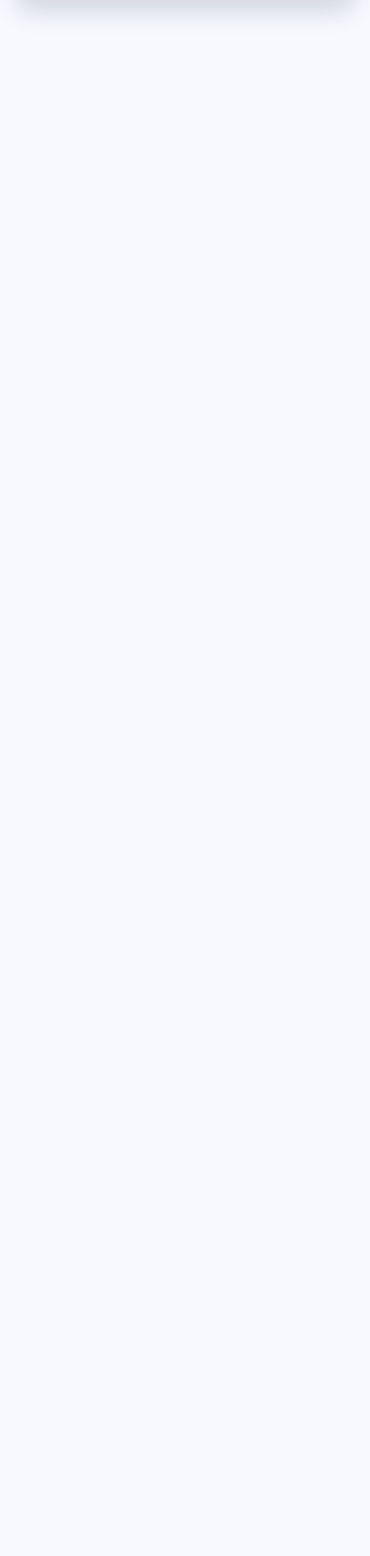
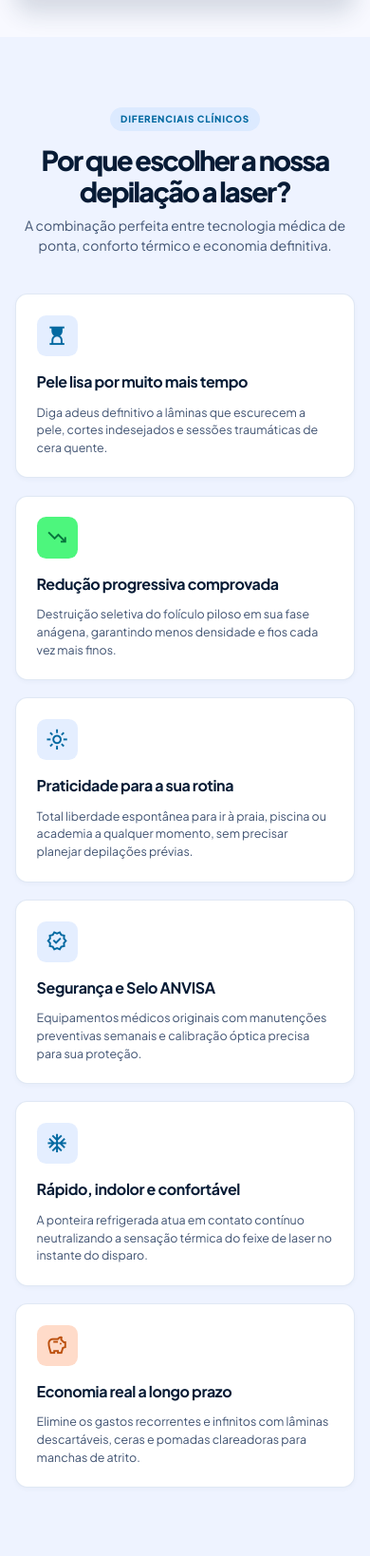
Before and after one commit to LevyAlves1532/laser_clinica, a PHP site: page / in a window 390 px wide. Shown: the part 1408-3046 px from the top of the page at 95% size. Before the commit the page ends 1427 px from the top, so only its background shows below. Run offline with PHP 8.4, Linux system fonts and the light colour scheme.

Commit message:
add differential cards section with responsive styles and component integration

```diff
--- a/assets/css/app.css
+++ b/assets/css/app.css
@@ -726,3 +726,135 @@ p {
 		min-height: 390px;
 	}
 }
+
+/* Diferenciais clínicos */
+.differentials {
+	padding: clamp(4.5rem, 9vw, 7rem) 1.5rem;
+	background: #eef3ff;
+}
+
+.differentials__container {
+	width: min(100%, 1200px);
+	margin: 0 auto;
+}
+
+.differentials__heading {
+	margin: 0 auto clamp(2.5rem, 5vw, 3.75rem);
+	text-align: center;
+}
+
+.section-label {
+	display: inline-block;
+	margin-bottom: 0.9rem;
+	padding: 0.3rem 0.7rem;
+	border-radius: 999px;
+	background: #dceaff;
+	color: var(--color-primary-dark);
+	font-size: 0.62rem;
+	font-weight: 800;
+	letter-spacing: 0.08em;
+	text-transform: uppercase;
+}
+
+.differentials__heading h2 {
+	margin-bottom: 0.55rem;
+	color: #071b35;
+	font-size: clamp(1.8rem, 3.5vw, 2.85rem);
+	font-weight: 800;
+	letter-spacing: -0.06em;
+	line-height: 1.15;
+}
+
+.differentials__heading p {
+	margin-bottom: 0;
+	color: #405372;
+	font-size: clamp(0.88rem, 1.5vw, 1rem);
+	line-height: 1.5;
+}
+
+.differentials__grid {
+	display: grid;
+	grid-template-columns: repeat(3, minmax(0, 1fr));
+	gap: 1.15rem;
+}
+
+.differential-card {
+	min-height: 218px;
+	padding: 1.55rem;
+	border: 1px solid rgb(214 224 240 / 0.75);
+	border-radius: 0.8rem;
+	background: var(--color-white);
+	box-shadow: 0 2px 4px rgb(40 65 100 / 0.04);
+	transition: transform 180ms ease, box-shadow 180ms ease;
+}
+
+.differential-card:hover {
+	box-shadow: 0 12px 24px rgb(40 65 100 / 0.11);
+	transform: translateY(-4px);
+}
+
+.differential-card__icon {
+	display: grid;
+	place-items: center;
+	width: 2.7rem;
+	height: 2.7rem;
+	margin-bottom: 1rem;
+	border-radius: 0.6rem;
+	background: #e4eeff;
+	color: var(--color-primary-dark);
+}
+
+.differential-card__icon .material-symbols-outlined {
+	font-size: 1.45rem;
+}
+
+.differential-card--green .differential-card__icon {
+	background: #4df67d;
+	color: #08753d;
+}
+
+.differential-card--orange .differential-card__icon {
+	background: #ffdbc9;
+	color: #bc500e;
+}
+
+.differential-card h3 {
+	margin-bottom: 0.75rem;
+	color: #071b35;
+	font-size: 1rem;
+	font-weight: 700;
+	letter-spacing: -0.025em;
+	line-height: 1.35;
+}
+
+.differential-card p {
+	margin-bottom: 0;
+	color: #405372;
+	font-size: 0.78rem;
+	line-height: 1.5;
+}
+
+@media (max-width: 900px) {
+	.differentials__grid {
+		grid-template-columns: repeat(2, minmax(0, 1fr));
+	}
+}
+
+@media (max-width: 600px) {
+	.differentials {
+		padding-inline: 1rem;
+	}
+
+	.differentials__break {
+		display: none;
+	}
+
+	.differentials__grid {
+		grid-template-columns: 1fr;
+	}
+
+	.differential-card {
+		min-height: auto;
+		padding: 1.35rem;
+	}
+}
--- a/components.php
+++ b/components.php
@@ -4,6 +4,7 @@ $folderComponents = './components/';
 
 $components = [
     'cCardBanner' => 'card-banner.php',
+    'cDifferentialCard' => 'differential-card.php',
     'cButton' => 'button.php',
 ];
 
--- /dev/null
+++ b/components/differential-card.php
@@ -0,0 +1,14 @@
+<?php
+    $icon = $props['icon'] ?? 'spa';
+    $title = $props['title'] ?? '';
+    $description = $props['description'] ?? '';
+    $theme = $props['theme'] ?? 'blue';
+?>
+
+<article class="differential-card differential-card--<?= htmlspecialchars($theme, ENT_QUOTES, 'UTF-8') ?>">
+    <div class="differential-card__icon" aria-hidden="true">
+        <span class="material-symbols-outlined"><?= htmlspecialchars($icon, ENT_QUOTES, 'UTF-8') ?></span>
+    </div>
+    <h3><?= htmlspecialchars($title, ENT_QUOTES, 'UTF-8') ?></h3>
+    <p><?= htmlspecialchars($description, ENT_QUOTES, 'UTF-8') ?></p>
+</article>
--- /dev/null
+++ b/containers/differentials.php
@@ -0,0 +1,44 @@
+<section class="differentials" id="beneficios" aria-labelledby="differentials-title">
+    <div class="differentials__container">
+        <div class="differentials__heading">
+            <span class="section-label">Diferenciais clínicos</span>
+            <h2 id="differentials-title">Por que escolher a nossa depilação a laser?</h2>
+            <p>A combinação perfeita entre tecnologia médica de ponta, conforto térmico e<br class="differentials__break"> economia definitiva.</p>
+        </div>
+
+        <div class="differentials__grid">
+            <?php $cDifferentialCard([
+                'icon' => 'hourglass_top',
+                'title' => 'Pele lisa por muito mais tempo',
+                'description' => 'Diga adeus definitivo a lâminas que escurecem a pele, cortes indesejados e sessões traumáticas de cera quente.',
+            ]); ?>
+            <?php $cDifferentialCard([
+                'icon' => 'trending_down',
+                'title' => 'Redução progressiva comprovada',
+                'description' => 'Destruição seletiva do folículo piloso em sua fase anágena, garantindo menos densidade e fios cada vez mais finos.',
+                'theme' => 'green',
+            ]); ?>
+            <?php $cDifferentialCard([
+                'icon' => 'light_mode',
+                'title' => 'Praticidade para a sua rotina',
+                'description' => 'Total liberdade espontânea para ir à praia, piscina ou academia a qualquer momento, sem precisar planejar depilações prévias.',
+            ]); ?>
+            <?php $cDifferentialCard([
+                'icon' => 'verified',
+                'title' => 'Segurança e Selo ANVISA',
+                'description' => 'Equipamentos médicos originais com manutenções preventivas semanais e calibração óptica precisa para sua proteção.',
+            ]); ?>
+            <?php $cDifferentialCard([
+                'icon' => 'ac_unit',
+                'title' => 'Rápido, indolor e confortável',
+                'description' => 'A ponteira refrigerada atua em contato contínuo neutralizando a sensação térmica do feixe de laser no instante do disparo.',
+            ]); ?>
+            <?php $cDifferentialCard([
+                'icon' => 'savings',
+                'title' => 'Economia real a longo prazo',
+                'description' => 'Elimine os gastos recorrentes e infinitos com lâminas descartáveis, ceras e pomadas clareadoras para manchas de atrito.',
+                'theme' => 'orange',
+            ]); ?>
+        </div>
+    </div>
+</section>
--- a/index.php
+++ b/index.php
@@ -13,13 +13,14 @@
         <link rel="preconnect" href="https://fonts.gstatic.com" crossorigin>
         <link href="https://fonts.googleapis.com/css2?family=Plus+Jakarta+Sans:ital,wght@0,200..800;1,200..800&display=swap" rel="stylesheet">
 
-        <link rel="stylesheet" href="https://fonts.googleapis.com/css2?family=Material+Symbols+Outlined:opsz,wght,FILL,GRAD@20..48,100..700,0..1,-50..200&icon_names=ac_unit,chat,electric_bolt,menu,spa" />
+        <link rel="stylesheet" href="https://fonts.googleapis.com/css2?family=Material+Symbols+Outlined:opsz,wght,FILL,GRAD@20..48,100..700,0..1,-50..200&icon_names=ac_unit,chat,electric_bolt,hourglass_top,light_mode,menu,savings,spa,trending_down,verified" />
 
         <link rel="stylesheet" href="./assets/css/app.css">
     </head>
     <body>
         <?php require('./containers/header.php'); ?>
         <?php require('./containers/banner.php'); ?>
+        <?php require('./containers/differentials.php'); ?>
 
         <script src="./assets/js/app.js"></script>
     </body>
```
